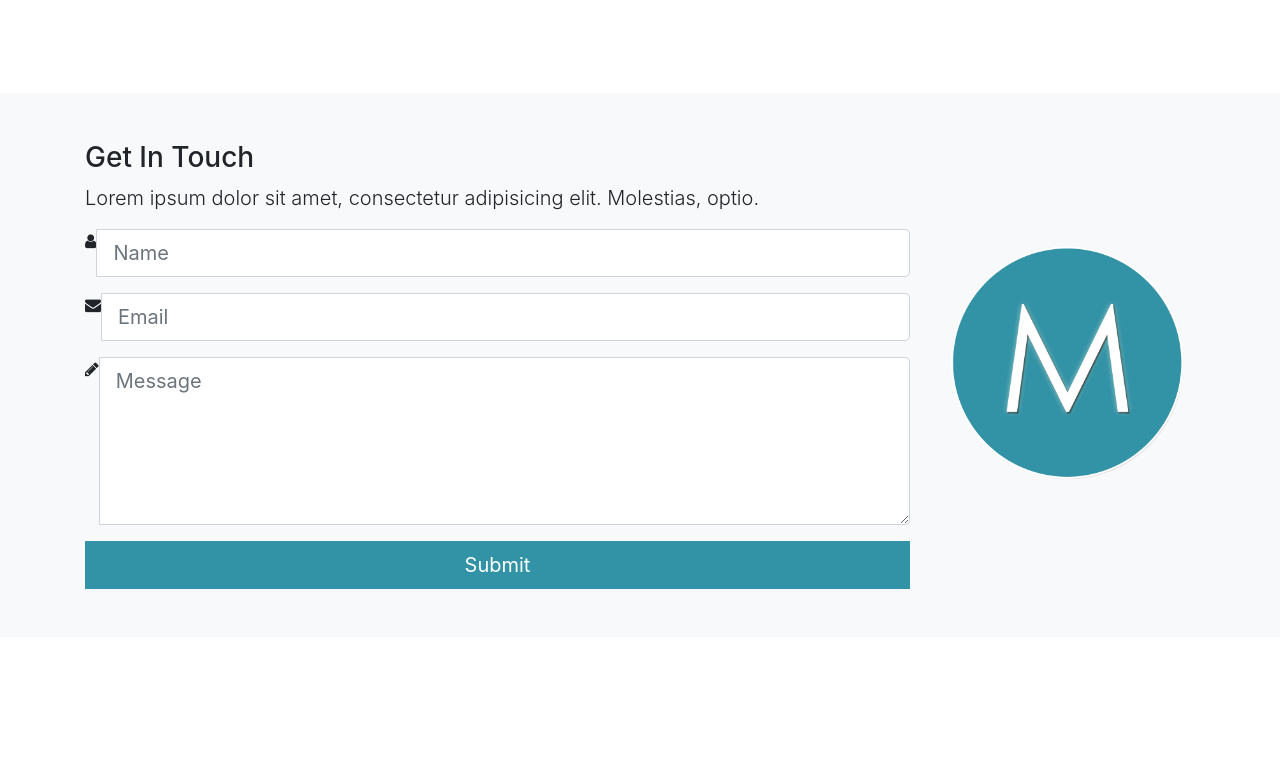
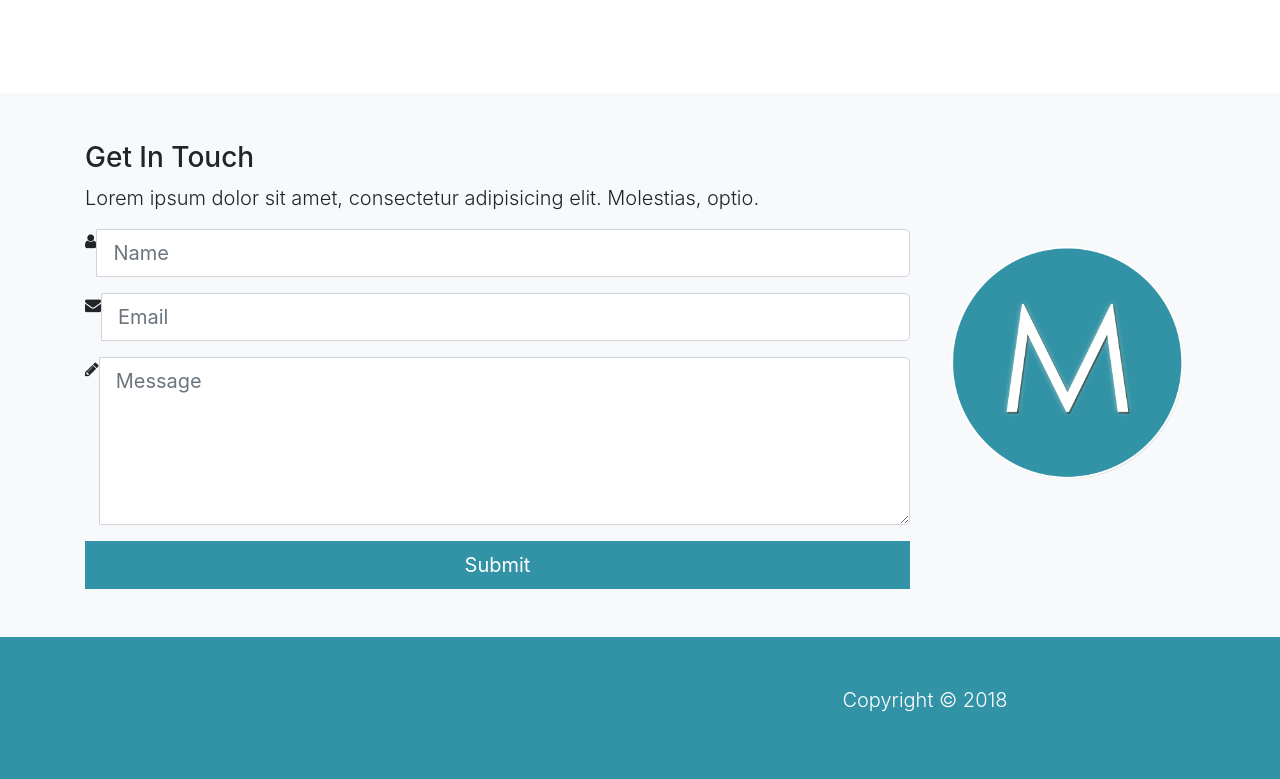
Before and after one commit to a-soliman/mizuxeBookTheme, a website: page src/index.html in a window 1280 px wide. Shown: the part 2384-3163 px from the top of the page. Before the commit the page ends 3021 px from the top, so only its background shows below. Drawn offline with nearby package versions, Linux system fonts and the light colour scheme; files that its build step writes are made by us from their sources.

Commit message:
coded the footer section

```diff
--- a/src/index.html
+++ b/src/index.html
@@ -340,6 +340,16 @@
 		</div>
 	</section>
 
+	<!-- FOOTER SECTION -->
+	<footer id="main-footer" class="p-5 bg-primary text-white">
+		<div class="container">
+			<div class="row text-center">
+				<div class="col-md-6 ml-auto">
+					<p class="lead">Copyright &copy; 2018</p>
+				</div>
+			</div>
+		</div>
+	</footer>
 
 
 
```
